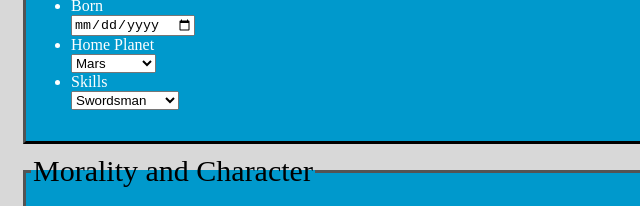
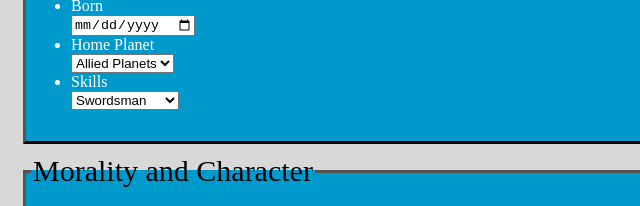
Before and after one commit to DaveyDaVinci/Magee_David_VFW, a plain HTML site: page additem.html in a window 1280 px wide. Shown: the part 381-587 px from the top of the page, 0-640 px from the left. Drawn offline with Linux system fonts and the light colour scheme.

Commit message:
Updated with semi-working dropdown for Planets.

```diff
--- a/additem.html
+++ b/additem.html
@@ -28,9 +28,9 @@
 							</ul>
 						</li>
 						<li><label for="born">Born</label><input type="date" name="born" /></li> <!--Date -->
-						<li>
+						<li id="derp">
 							<label for="homeplanet">Home Planet</label>
-							<select id="homeplanet"><!--Select and Options -->
+						<!--	<select id="homeplanet">
 								<optgroup label="Allied Planets">
 									<option value="Mars">Mars</option>
 									<option value="Earth">Earth</option>
@@ -42,7 +42,7 @@
 									<option value="Heisinkr">Heisinkr</option>
 									<option value="Velarius">Velarius</option>
 								</optgroup>
-							</select>
+							</select> -->
 						</li>
 						<li>
 							<label for="skills">Skills</label>
--- a/main.js
+++ b/main.js
@@ -9,16 +9,43 @@ window.addEventListener("DOMContentLoaded", function(){
 		return theElement;
 	};
 
-	var homePlanets = [ "Home Planet", "Mars", "Earth", "Pluto", "Vegas", "Turos",
-		"Heisinkr", "Velarius"];
+	//Adds options for planets
+	function listPlanets (){
+		var formTag = document.getElementsByTagName("form"), //This is an array
+			selectLi = $('derp'),
+			makeHomePlanet = document.createElement('select');
+			makeHomePlanet.setAttribute("id", "homeplanets");
+		for(i=0, j=homePlanets.length; i<j; i++){
+			var createOption = document.createElement('option');
+			var optText = homePlanets[i];
+			createOption.setAttribute("value", optText);
+			createOption.innerHTML = optText;
+			makeHomePlanet.appendChild(createOption);
+		}
+		selectLi.appendChild(makeHomePlanet);
+	};
 
+	//Adds options for skills
+
+
+	//Planets Array
+	var homePlanets = ["Allied Planets", "Mars", "Earth", "Pluto", "Vegas",
+	"Relkin Group", "Turos", "Heisinkr", "Velarius"];
+
+	//calls to functions
+	listPlanets();
+
+	//Button Presses
 	var displayLink = $('displaydata');
 	displayLink.addEventListener("click", getData);
 	var clearLink = $('cleardata');
 	clearLink.addEventListener("click", clearData);
-	var saveLink = $('savedata');
+	var saveLink =  $('savedata');
 	saveLink.addEventListener("click", saveData);
 
+
+	//calls to functions
+	listPlanets();
 
 
 
```
